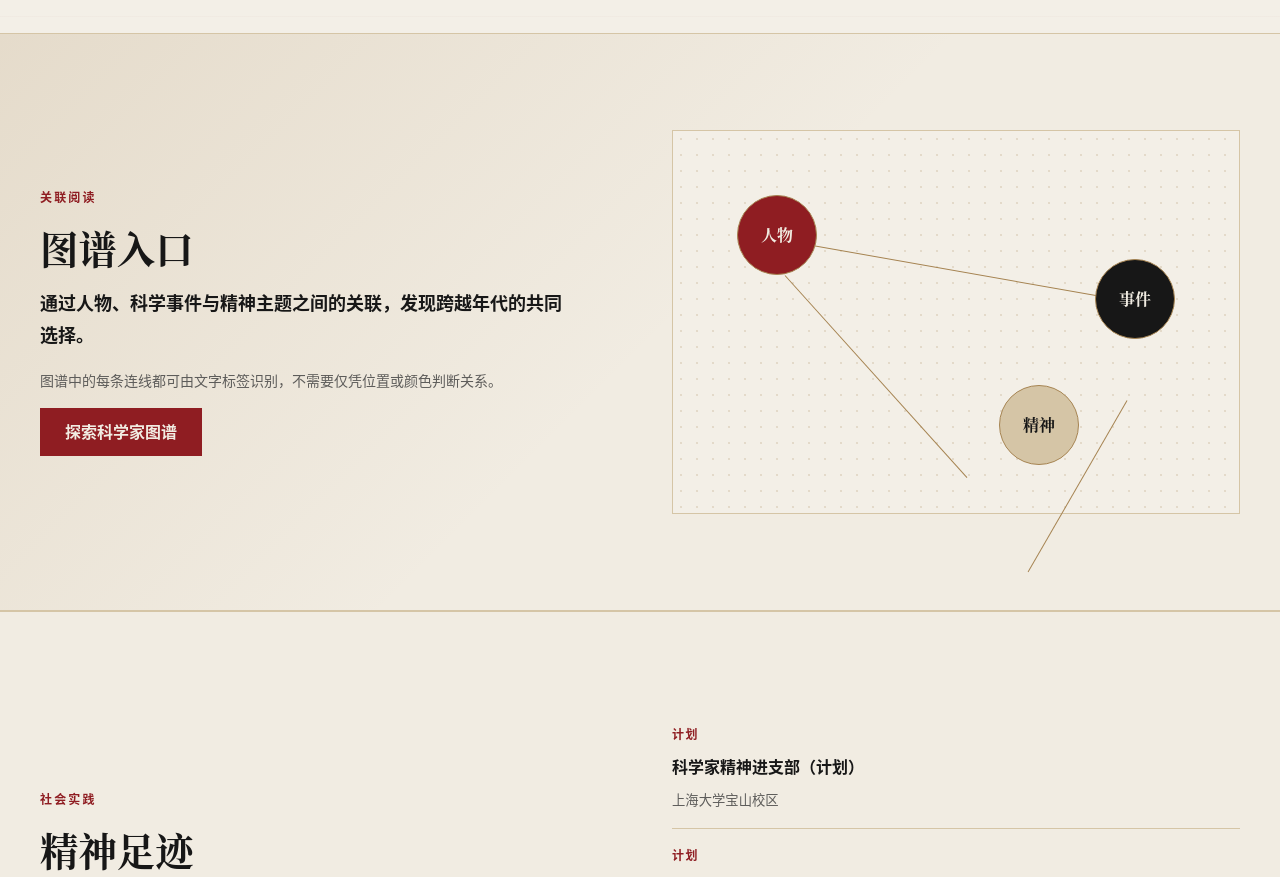
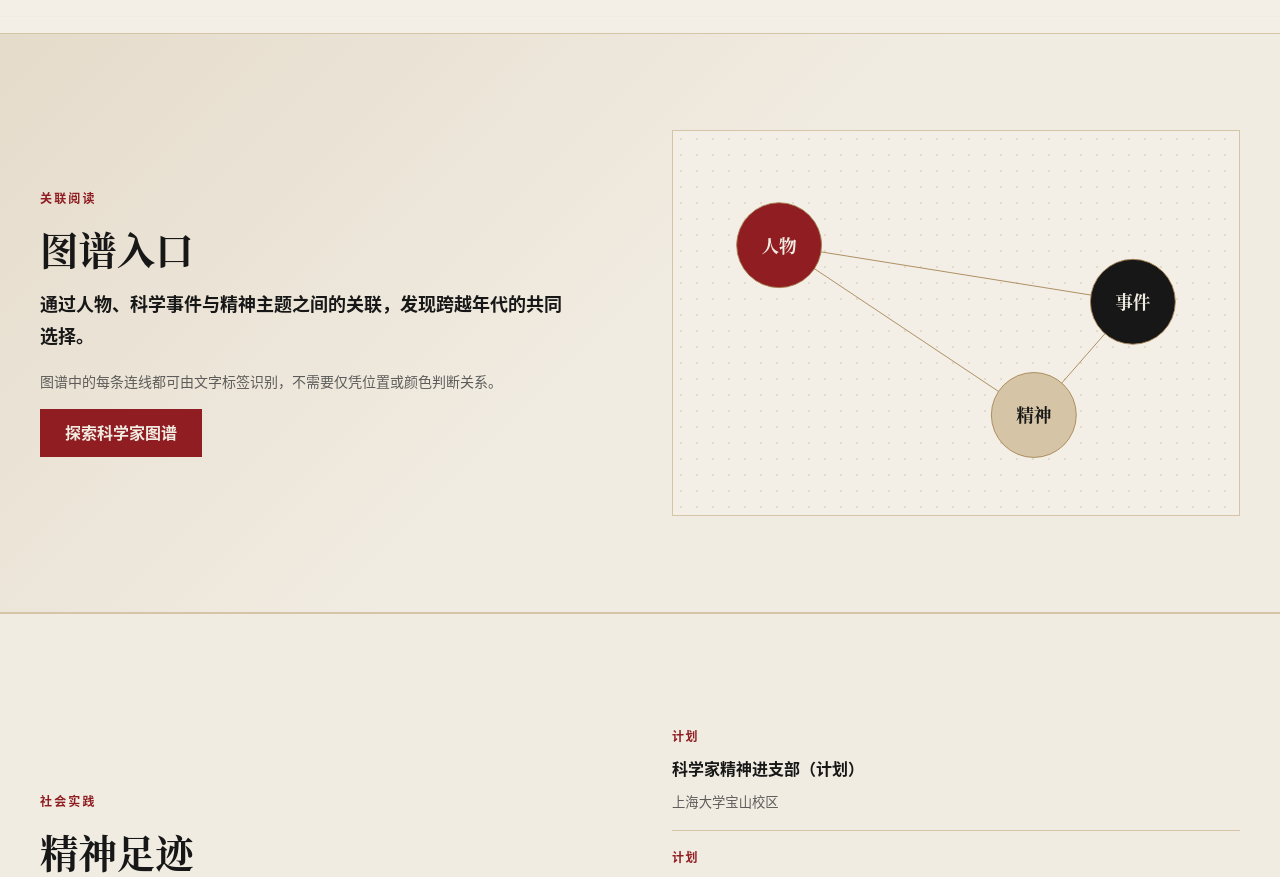
Before and after one commit to GauntWheelCake/shu-scientist-museum, a React (Vite) app: page / in a window 1280 px wide. Shown: the part 4080-4957 px from the top of the page. Built offline with nearby package versions, Linux system fonts and the light colour scheme.

Commit message:
fix: align home graph preview connections

```diff
--- a/src/pages/Home.tsx
+++ b/src/pages/Home.tsx
@@ -211,12 +211,25 @@ export function Home(): JSX.Element {
             </div>
           </Reveal>
           <div className="graph-preview" aria-hidden="true">
-            <span className="graph-preview__node graph-preview__node--person">人物</span>
-            <span className="graph-preview__node graph-preview__node--event">事件</span>
-            <span className="graph-preview__node graph-preview__node--spirit">精神</span>
-            <span className="graph-preview__axis graph-preview__axis--one" />
-            <span className="graph-preview__axis graph-preview__axis--two" />
-            <span className="graph-preview__axis graph-preview__axis--three" />
+            <svg viewBox="0 0 640 384" focusable="false">
+              <g className="graph-preview__edges">
+                <line data-from="person" data-to="event" x1="120" y1="104" x2="520" y2="168" />
+                <line data-from="person" data-to="spirit" x1="120" y1="104" x2="408" y2="296" />
+                <line data-from="event" data-to="spirit" x1="520" y1="168" x2="408" y2="296" />
+              </g>
+              <g className="graph-preview__node graph-preview__node--person">
+                <circle data-graph-node="person" cx="120" cy="104" r="48" />
+                <text x="120" y="104">人物</text>
+              </g>
+              <g className="graph-preview__node graph-preview__node--event">
+                <circle data-graph-node="event" cx="520" cy="168" r="48" />
+                <text x="520" y="168">事件</text>
+              </g>
+              <g className="graph-preview__node graph-preview__node--spirit">
+                <circle data-graph-node="spirit" cx="408" cy="296" r="48" />
+                <text x="408" y="296">精神</text>
+              </g>
+            </svg>
           </div>
         </div>
       </section>
--- a/src/styles/components.css
+++ b/src/styles/components.css
@@ -797,7 +797,6 @@
 }
 
 .graph-preview {
-  position: relative;
   min-height: 24rem;
   border: 1px solid var(--color-archive);
   background:
@@ -806,67 +805,41 @@
   background-size: 1rem 1rem, auto;
 }
 
-.graph-preview__node {
-  position: absolute;
-  z-index: 2;
-  display: grid;
-  width: 5rem;
-  height: 5rem;
-  place-items: center;
-  border: 1px solid var(--color-bronze);
-  border-radius: 50%;
-  color: var(--color-paper-raised);
-  background: var(--color-brand);
+.graph-preview svg {
+  display: block;
+  width: 100%;
+  height: 24rem;
+}
+
+.graph-preview__edges line {
+  stroke: var(--color-bronze);
+  stroke-width: 1;
+}
+
+.graph-preview__node circle {
+  stroke: var(--color-bronze);
+  fill: var(--color-brand);
+}
+
+.graph-preview__node text {
+  fill: var(--color-paper-raised);
   font-family: var(--font-display);
-  font-weight: 700;
-}
-
-.graph-preview__node--person {
-  top: 4rem;
-  left: 4rem;
-}
-
-.graph-preview__node--event {
-  top: 8rem;
-  right: 4rem;
-  background: var(--color-ink);
-}
-
-.graph-preview__node--spirit {
-  right: 10rem;
-  bottom: 3rem;
-  color: var(--color-ink);
-  background: var(--color-archive);
-}
-
-.graph-preview__axis {
-  position: absolute;
-  z-index: 1;
-  height: 1px;
-  background: var(--color-bronze);
-  transform-origin: left;
-}
-
-.graph-preview__axis--one {
-  top: 7rem;
-  left: 8rem;
-  width: 55%;
-  transform: rotate(10deg);
-}
-
-.graph-preview__axis--two {
-  top: 9rem;
-  left: 7rem;
-  width: 48%;
-  transform: rotate(48deg);
-}
-
-.graph-preview__axis--three {
-  right: 7rem;
-  bottom: 7rem;
-  width: 35%;
-  transform: rotate(-60deg);
-  transform-origin: right;
+  font-size: 1.25rem;
+  font-weight: 700;
+  text-anchor: middle;
+  dominant-baseline: central;
+}
+
+.graph-preview__node--event circle {
+  fill: var(--color-ink);
+}
+
+.graph-preview__node--spirit circle {
+  fill: var(--color-archive);
+}
+
+.graph-preview__node--spirit text {
+  fill: var(--color-ink);
 }
 
 .activity-status {
@@ -1035,8 +1008,8 @@
     min-height: 20rem;
   }
 
-  .graph-preview__node--spirit {
-    right: 4rem;
+  .graph-preview svg {
+    height: 20rem;
   }
 
   .media-status-list li {
```
Also changed, not shown: 1 other file (tests, documents, lock files or other folders).
